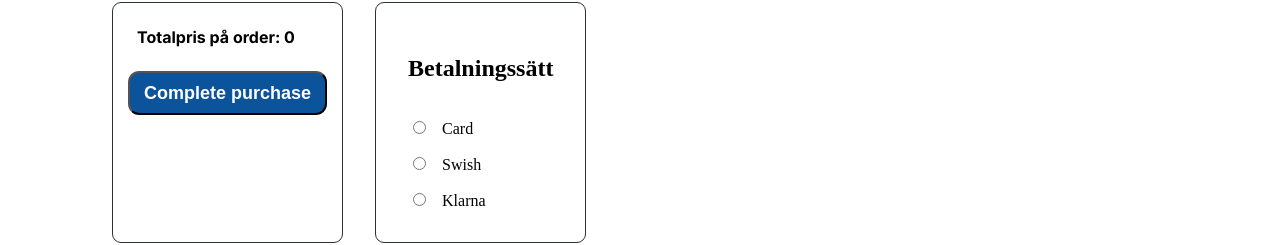
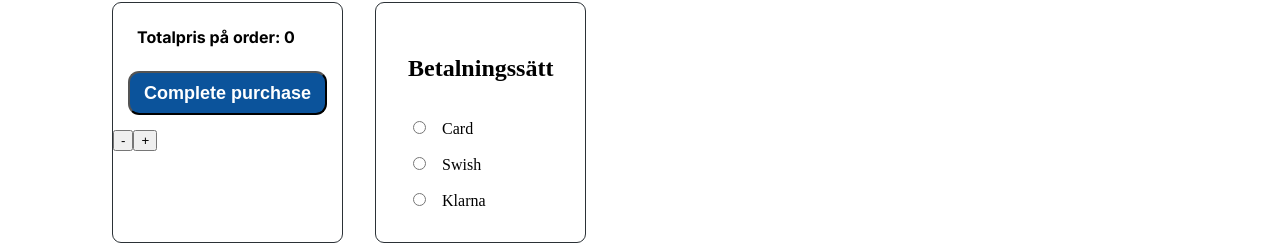
Before and after one commit to EmperorBlizzard/Frontend2Assignment, a React (Vite) app in the folder Frontend2Assignment/: page /checkoutpage in a window 1280 px wide. Shown: the part 1610-1855 px from the top of the page. Built offline with nearby package versions, Linux system fonts and the light colour scheme.

Commit message:
quantitybutton

```diff
--- a/Frontend2Assignment/src/Pages/CheckoutPage.jsx
+++ b/Frontend2Assignment/src/Pages/CheckoutPage.jsx
@@ -1,3 +1,5 @@
+import { useContext } from "react";
+import { CartContext } from "../App.jsx";
 import Header from "../components/sections/Header";
 import Footer from "../components/sections/Footer";
 import BillingAddress from "../components/sections/checkoutPage/sections/BillingAddress.jsx";
@@ -5,9 +7,8 @@ import ShippingAddress from "../components/sections/checkoutPage/sections/Shippi
 import PaymentMethod from "../components/sections/checkoutPage/sections/PaymentMethod.jsx";
 import PurchaseButton from "../components/sections/checkoutPage/individual/PurchaseButton.jsx";
 import styled from "styled-components";
-import { useContext } from "react";
-import { CartContext } from "../App.jsx";
 import ProductCardCheckout from "../components/sections/checkoutPage/sections/ProductCardCheckout.jsx";
+import QuantityButton from "../components/sections/checkoutPage/individual/QuantityButton.jsx";
 
 const StyledCheckout = styled.div`
   max-width: 55.9375rem;
@@ -65,12 +66,11 @@ const CheckOutPage = () => {
   const {totalPrice} = useContext(CartContext);
 
 
-
-
   const Mapping = () => {
     return NameList.map((namn) => (
       <div key={namn.id}>
         <ProductCardCheckout card={namn} totalPrice={totalPrice} />
+        <QuantityButton productId={namn.id} />
 
       </div>
     ));
@@ -94,6 +94,7 @@ const CheckOutPage = () => {
           <Mapping />
           <p>Totalpris på order: {totalPrice}</p>
           <PurchaseButton />
+          <QuantityButton />
         </StyledMapping>
 
         <StyledPayment>
--- /dev/null
+++ b/Frontend2Assignment/src/components/sections/checkoutPage/individual/QuantityButton.jsx
@@ -0,0 +1,23 @@
+import React, { useContext, useState } from "react";
+import { CartContext } from "../../../../App";
+
+const QuantityButton = ({ productId }) => {
+    const { increaseQuantity, decreaseQuantity } = useContext(CartContext);
+
+    const handleIncrease = () => {
+        increaseQuantity(productId);
+    };
+
+    const handleDecrease = () => {
+        decreaseQuantity(productId);
+    };
+
+    return (
+        <div>
+            <button onClick={handleDecrease}>-</button>
+            <button onClick={handleIncrease}>+</button>
+        </div>
+    );
+};
+
+export default QuantityButton;
--- a/Frontend2Assignment/src/components/sections/checkoutPage/sections/ProductCardCheckout.jsx
+++ b/Frontend2Assignment/src/components/sections/checkoutPage/sections/ProductCardCheckout.jsx
@@ -1,7 +1,6 @@
-import { useContext } from "react";
 import styled from "styled-components";
-import CartContent from "../../cartPage/sections/CartContent";
-import { CartContext } from "../../../../App";
+
+
 
 const StyledPCC = styled.div`
   display: flex;
```
